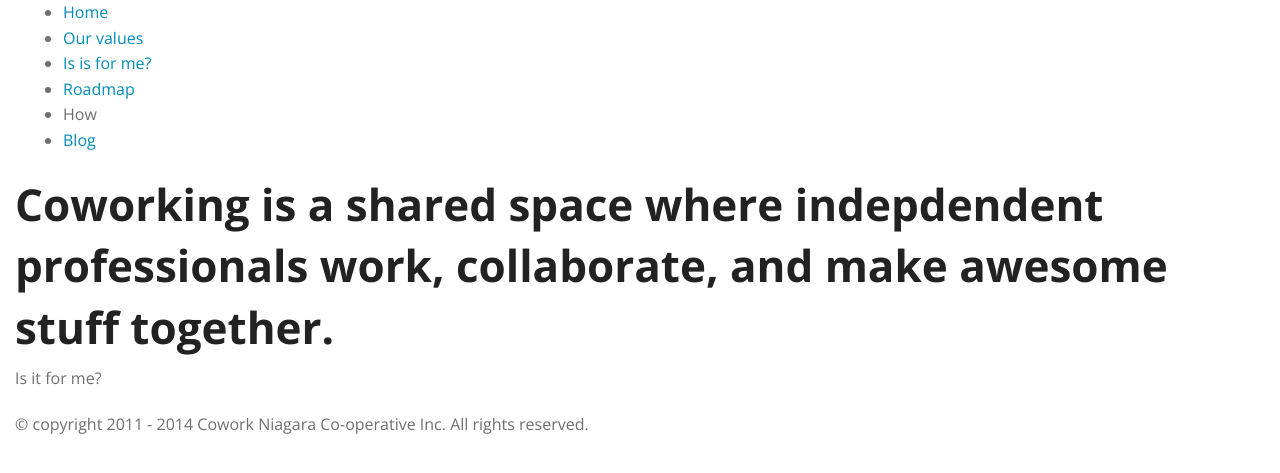
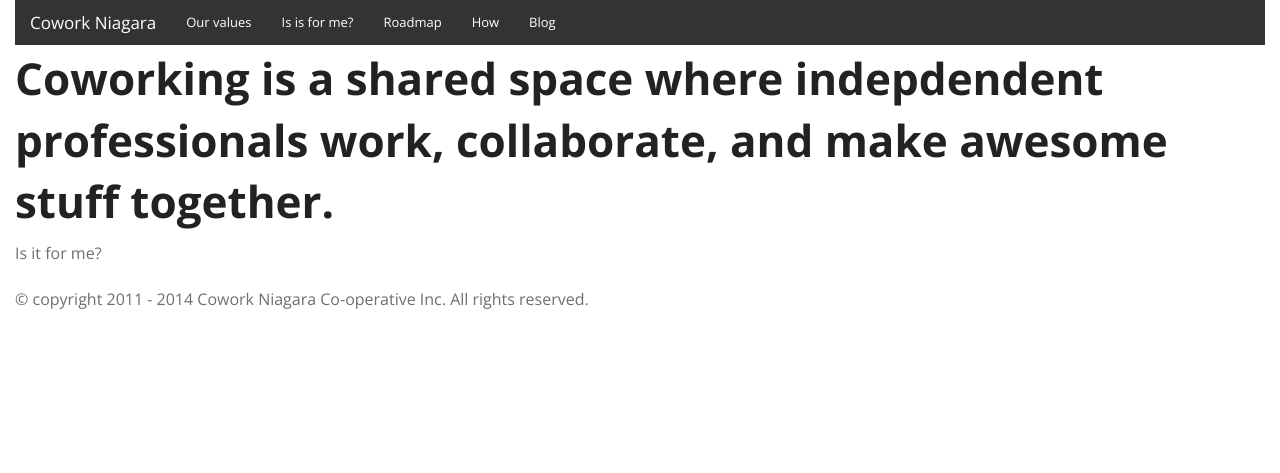
Before and after one commit to CoworkNiagara/coworkingniagara.github.io, a Jekyll site: the page built from index.html, in a window 1280 px wide. Shown: the top 473 px of the page. Built offline with Jekyll 4.4.1, drawn with Linux system fonts in a browser that asks for light colours; nearby versions of some CDN libraries.

```diff
--- a/_includes/header.html
+++ b/_includes/header.html
@@ -1,12 +1,18 @@
 <header>
-  <nav class="navigation">
-    <ul>
-      <li class="home"><a href="/">Home</a></li>
-      <li class="values"><a href="/our-values.html">Our values</a></li>
-      <li class="good-fit"><a href="/is-it-for-me.html" title="Is coworking a good fit for you?">Is is for me?</a></li>
-      <li class="roadmap"><a href="/roadmap.html" title="List of upcoming milestones">Roadmap</a></li>
-      <li class="how">How</li>
-      <li class="blog"><a href="/blog.html">Blog</a></li>
+  <nav class="navigation top-bar" data-topbar>
+    <ul class="title-area">
+      <li class="name">
+        <h1><a href="/">Cowork Niagara</a></h1>
+      </li>
     </ul>
+    <section class="top-bar-section">
+      <ul class="left">
+        <li class="values"><a href="/our-values.html">Our values</a></li>
+        <li class="good-fit"><a href="/is-it-for-me.html" title="Is coworking a good fit for you?">Is is for me?</a></li>
+        <li class="roadmap"><a href="/roadmap.html" title="List of upcoming milestones">Roadmap</a></li>
+        <li class="how"><a href="#">How</a></li>
+        <li class="blog"><a href="/blog.html">Blog</a></li>
+      </ul>
+    </section>
   </nav>
 </header>
--- a/_includes/scripts.html
+++ /dev/null
@@ -1,3 +0,0 @@
-<script src="//ajax.googleapis.com/ajax/libs/jquery/2.0.3/jquery.min.js"></script>
-<script src="//ajax.googleapis.com/ajax/libs/jqueryui/1.10.3/jquery-ui.min.js"></script>
-<script src="/js/modernizr/modernizr.js"></script>
--- /dev/null
+++ b/_includes/scripts_bottom.html
@@ -0,0 +1,6 @@
+<script src="http:////ajax.googleapis.com/ajax/libs/jquery/2.0.3/jquery.min.js"></script>
+<script src="http://ajax.googleapis.com/ajax/libs/jqueryui/1.10.3/jquery-ui.min.js"></script>
+<script src="/bower_components/foundation/js/foundation.min.js"></script>
+<script>
+  $(document).foundation();
+</script>
--- /dev/null
+++ b/_includes/scripts_top.html
@@ -0,0 +1 @@
+<script src="/bower_components/modernizr/modernizr.js"></script>
--- /dev/null
+++ b/_includes/styles.html
@@ -0,0 +1 @@
+<link rel="stylesheet" href="/stylesheets/app.css">
--- a/_layouts/page.html
+++ b/_layouts/page.html
@@ -1,12 +1,13 @@
 <!DOCTYPE html>
 <html>
 <head>
-  <meta charset="utf-8" />
+  <meta charset="utf-8">
+  <meta name="description" content="{{ page.description }}">
+  <meta name="viewport" content="width=device-width, initial-scale=1.0">
   <title>{{ page.title }}</title>
-  <meta name="description" content="{{ page.description }}">
-  <link rel="stylesheet" href="/stylesheets/app.css" />
   <link href='http://fonts.googleapis.com/css?family=Open+Sans:400,800' rel='stylesheet' type='text/css'>
-  {% include scripts.html %}
+  {% include scripts_top.html %}
+  {% include styles.html %}
 </head>
 <body>
   <div class="page large-12 columns">
@@ -14,5 +15,6 @@
     {{ content }}
     {% include footer.html %}
   </div>
+  {% include scripts_bottom.html %}
 </body>
 </html>
--- a/_layouts/post.html
+++ b/_layouts/post.html
@@ -4,9 +4,9 @@
   <meta charset="utf-8" />
   <title>{{ page.title }} | Cowork Niagara Blog</title>
   <meta name="description" content="{{ page.description }}">
-  {% include scripts.html %}
+  {% include scripts_top.html %}
   <link href='http://fonts.googleapis.com/css?family=Open+Sans:400,800' rel='stylesheet' type='text/css'>
-  <link rel="stylesheet" href="/stylesheets/app.css" />
+  {% include styles.html %}
 </head>
 <body>
   <div class="post">
@@ -17,5 +17,6 @@
     {% include sidebar.html %}
     {% include footer.html %}
   </div>
+  {% include scripts_bottom.html %}
 </body>
 </html>
--- a/config.rb
+++ b/config.rb
@@ -6,7 +6,7 @@ http_path = "/"
 css_dir = "stylesheets"
 sass_dir = "scss"
 images_dir = "images"
-javascripts_dir = "javascripts"
+javascripts_dir = "js"
 
 # You can select your preferred output style here (can be overridden via the command line):
 # output_style = :expanded or :nested or :compact or :compressed
```
Also changed, not shown: 8 other files.
